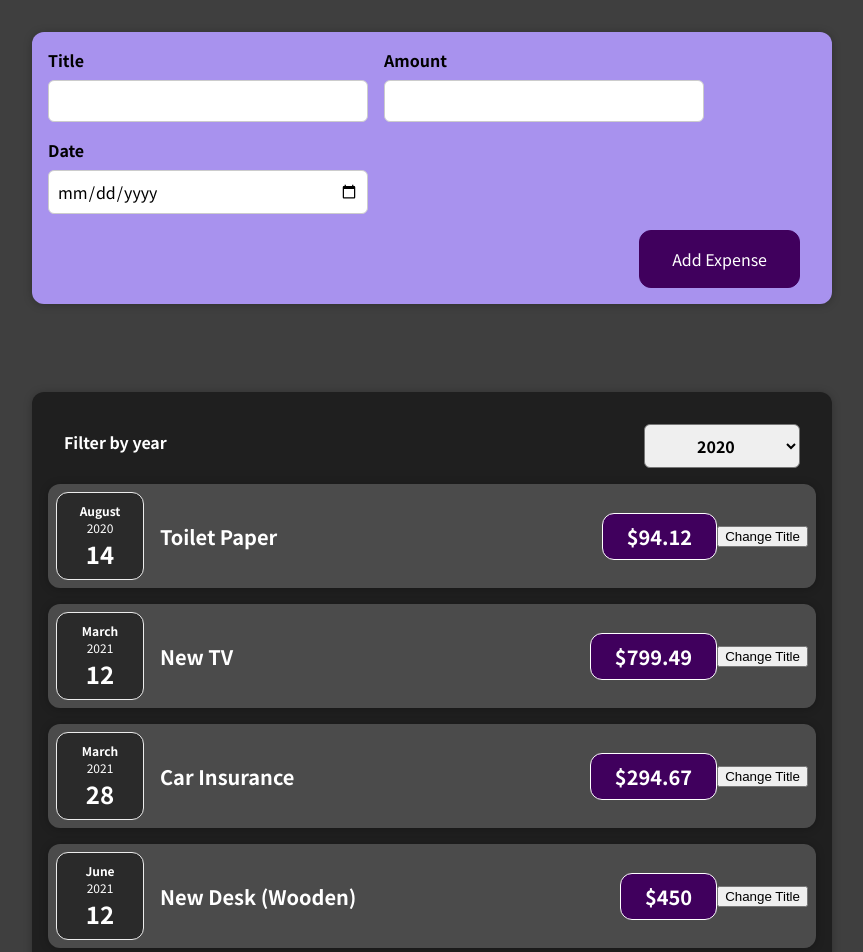
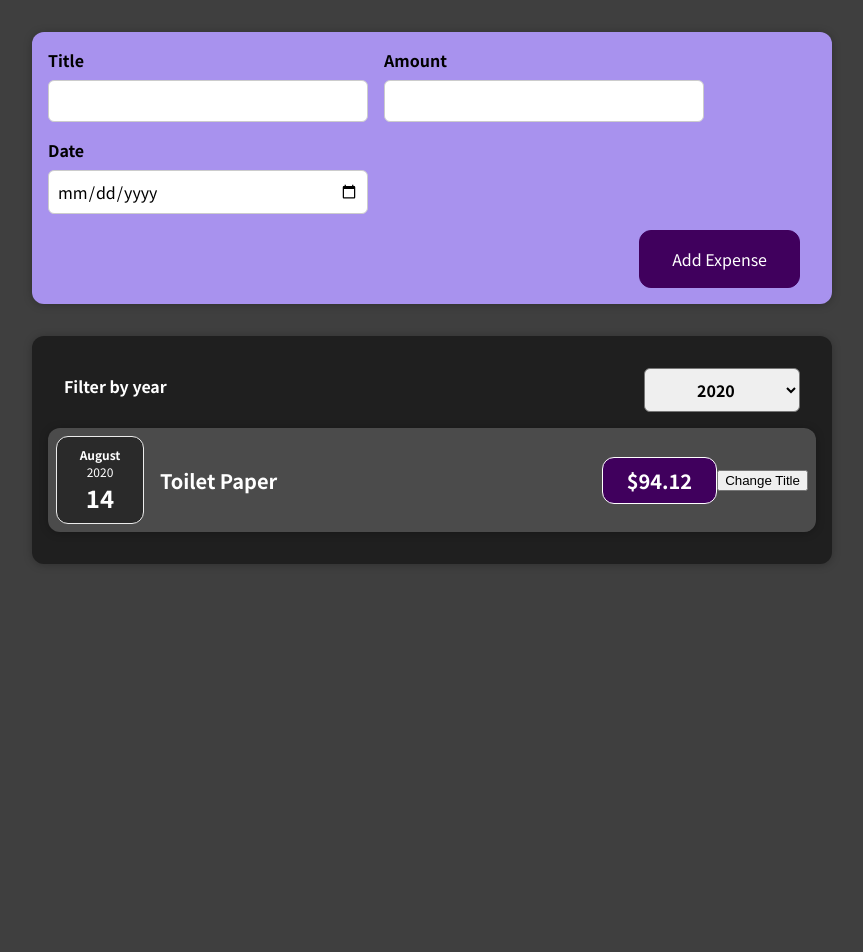
Before and after one commit to rekunykj/react-expense-tracker, a React (Create React App) app: page / in a window 1280 px wide. Shown: the top 952 px of the page, without its empty margins (208-1071 px from the left). After the commit the page ends 800 px from the top, so only its background shows below. Built offline with nearby package versions, Linux system fonts and the light colour scheme.

Commit message:
added dynamic rendering for expense items

```diff
--- a/src/App.js
+++ b/src/App.js
@@ -1,8 +1,8 @@
+import React, { useState } from "react";
 import Expenses from "./components/Expenses/Expenses";
 import NewExpense from "./components/NewExpense/NewExpense";
 
-const App = () => {
-  const expenses = [
+const DUMMY_EXPENSES = [
   {
     id: "e1",
     title: "Toilet Paper",
@@ -24,9 +24,12 @@
   },
 ];
 
+const App = () => {
+  const [expenses, setExpenses] = useState(DUMMY_EXPENSES);
   const addExpenseHandler = (expense) => {
-    console.log("In App js");
-    console.log(expense);
+    setExpenses((prevExpenses) => {
+      return [expense, ...prevExpenses];
+    });
   };
 
   return (
--- a/src/components/Expenses/Expenses.js
+++ b/src/components/Expenses/Expenses.js
@@ -6,40 +6,37 @@
 
 const Expenses = (props) => {
   const [filteredYear, setFilteredYear] = useState("2020");
-  const expenses = props.expenses;
 
   const onNewYearFilterHandler = (year) => {
     setFilteredYear(year);
   };
 
+  const filteredExpenses = props.expenses.filter((expense) => {
+    return expense.date.getFullYear().toString() === filteredYear;
+  });
+
+  let expensesContent = <p>No expenses found.</p>;
+
+  if (filteredExpenses.length > 0)
+    expensesContent = filteredExpenses.map((expense) => {
+      return (
+        <ExpenseItem
+          key={expense.id}
+          title={expense.title}
+          amount={expense.amount}
+          date={expense.date}
+        />
+      );
+    });
+
   return (
     <div>
-      -
       <Card className="expenses">
         <ExpenseFilter
           onNewYearFilter={onNewYearFilterHandler}
           selected={filteredYear}
         />
-        <ExpenseItem
-          title={expenses[0].title}
-          amount={expenses[0].amount}
-          date={expenses[0].date}
-        />
-        <ExpenseItem
-          title={expenses[1].title}
-          amount={expenses[1].amount}
-          date={expenses[1].date}
-        />
-        <ExpenseItem
-          title={expenses[2].title}
-          amount={expenses[2].amount}
-          date={expenses[2].date}
-        />
-        <ExpenseItem
-          title={expenses[3].title}
-          amount={expenses[3].amount}
-          date={expenses[3].date}
-        />
+        {expensesContent}
       </Card>
     </div>
   );
--- a/src/components/NewExpense/ExpenseForm.js
+++ b/src/components/NewExpense/ExpenseForm.js
@@ -47,7 +47,7 @@
 
     const expenseData = {
       title: enteredTitle,
-      amaount: enteredAmount,
+      amount: enteredAmount,
       date: new Date(enteredDate),
     };
 
--- a/src/components/NewExpense/NewExpense.js
+++ b/src/components/NewExpense/NewExpense.js
@@ -5,8 +5,8 @@
 
 const NewExpense = (props) => {
   const onSaveExpenseDataHandler = (enteredExpenseData) => {
-    const expenseData = { ...enteredExpenseData, id: Math.random().toString() };
-    // console.log(expenseData);
+    const expenseData = { id: Math.random().toString(), ...enteredExpenseData };
+    console.log(expenseData);
     props.onAddExpense(expenseData);
   };
 
```
Also changed, not shown: 1 other file (tests, documents, lock files or other folders). Lines whose indentation alone changed are shown as unchanged.
